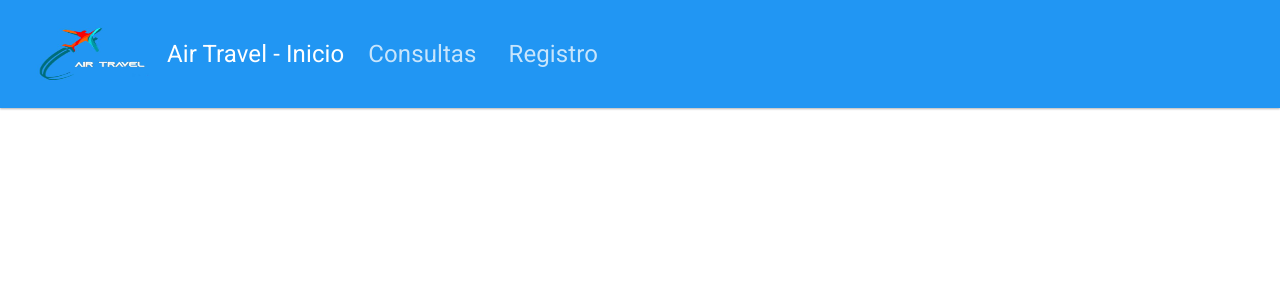
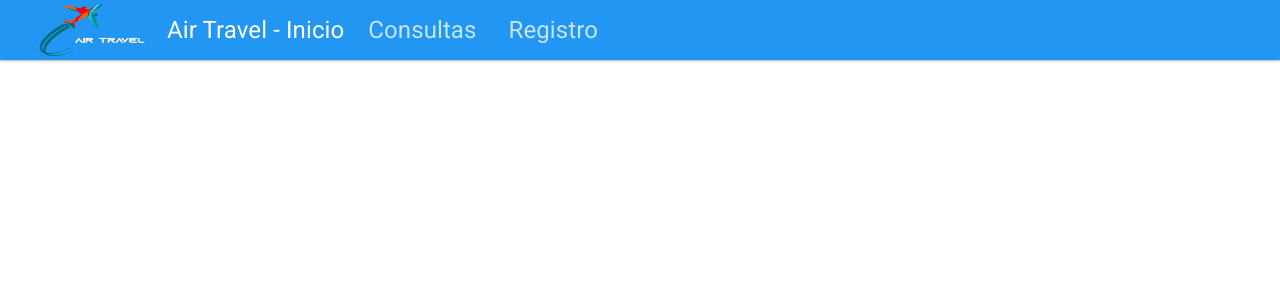
Before and after one commit to neydermosquera/proyecto_final_bases, a Flask app: page /layout.html in a window 1280 px wide. Shown: the top 300 px of the page. Run offline with Flask 2, Linux system fonts and the light colour scheme; some libraries are stand-ins or nearby versions.

Commit message:
Update layout.html

```diff
--- a/templates/layout.html
+++ b/templates/layout.html
@@ -6,13 +6,13 @@
     <title>Air Travel - Turismo </title>
     <link rel="stylesheet" href="https://bootswatch.com/4/materia/bootstrap.min.css">
     <link rel="stylesheet" href="https://cdnjs.cloudflare.com/ajax/libs/animate.css/3.5.2/animate.min.css">
-    <link rel="stylesheet" type="text/css" href="static/css/estilos.css">
-    <script type="text/javascript" src="static/js/funciones.js"></script>
+    <link rel="stylesheet" type="text/css" href="{{url_for('static', filename = '/css/estilos.css')}}">
+    <script type="text/javascript" src="{{url_for('static', filename = 'js/funciones.js')}}"></script>
 
 
 </head>
 <body>
-    <nav class="navbar navbar-expand-lg navbar-dark bg-primary">
+    <nav class="navbar navbar-expand-lg navbar-dark bg-primary" style="height: 60px;">
         <div class="container-fluid">
             <a class="navbar-brand" href="/">
                 <img src="{{url_for('static', filename = 'images/logoempresa.jpg')}}" alt="Logo" width="120" height="60">
@@ -22,7 +22,7 @@
             <span class="navbar-toggler-icon"></span>
           </button>
           <div class="collapse navbar-collapse" id="navbarSupportedContent">
-            <ul class="navbar-nav me-auto mb-2 mb-lg-0">
+            <ul class="navbar-nav me-auto">
               <li class="navbar-brand">
                 <a class="nav-link" href="consultas.html">Consultas</a>
               </li>
```
